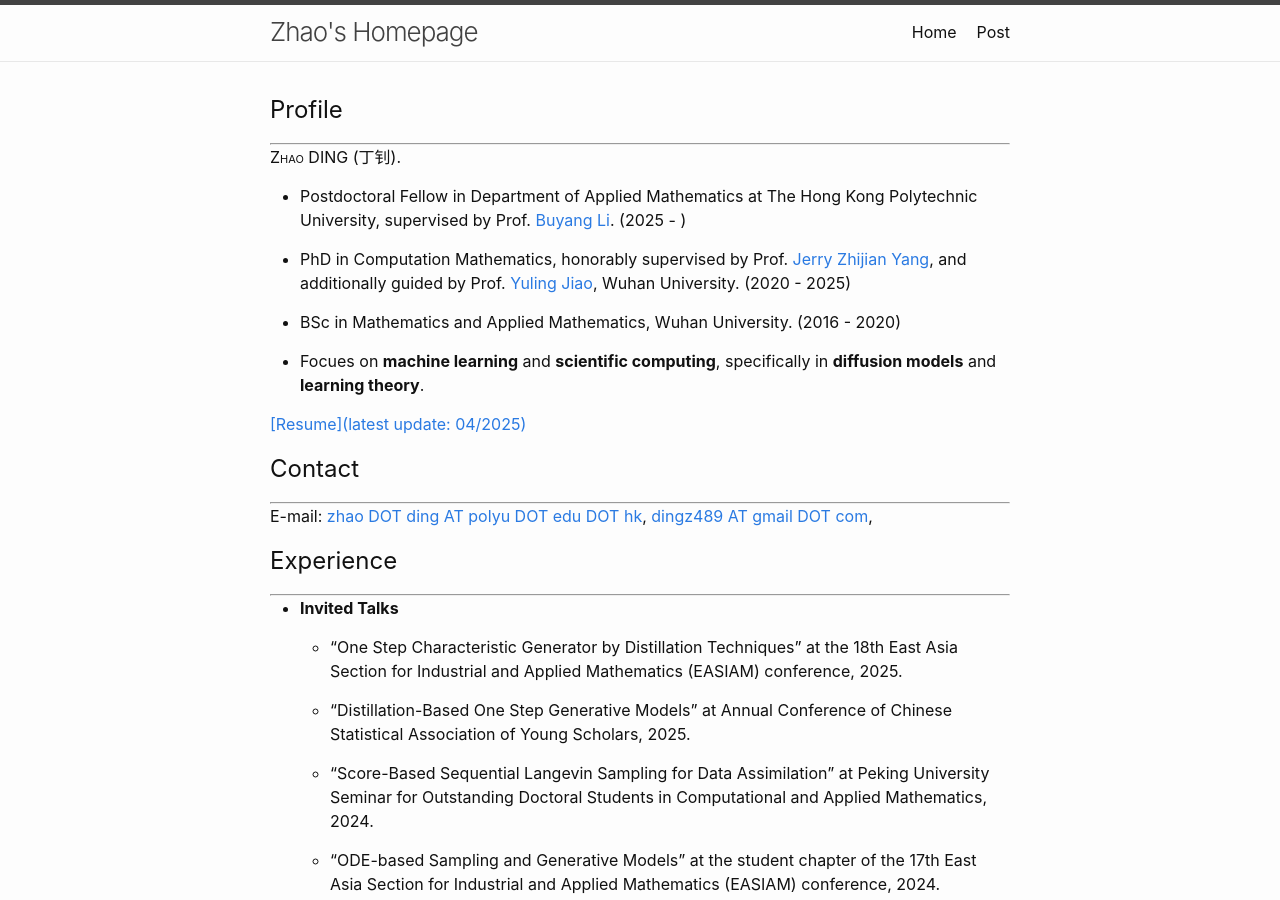
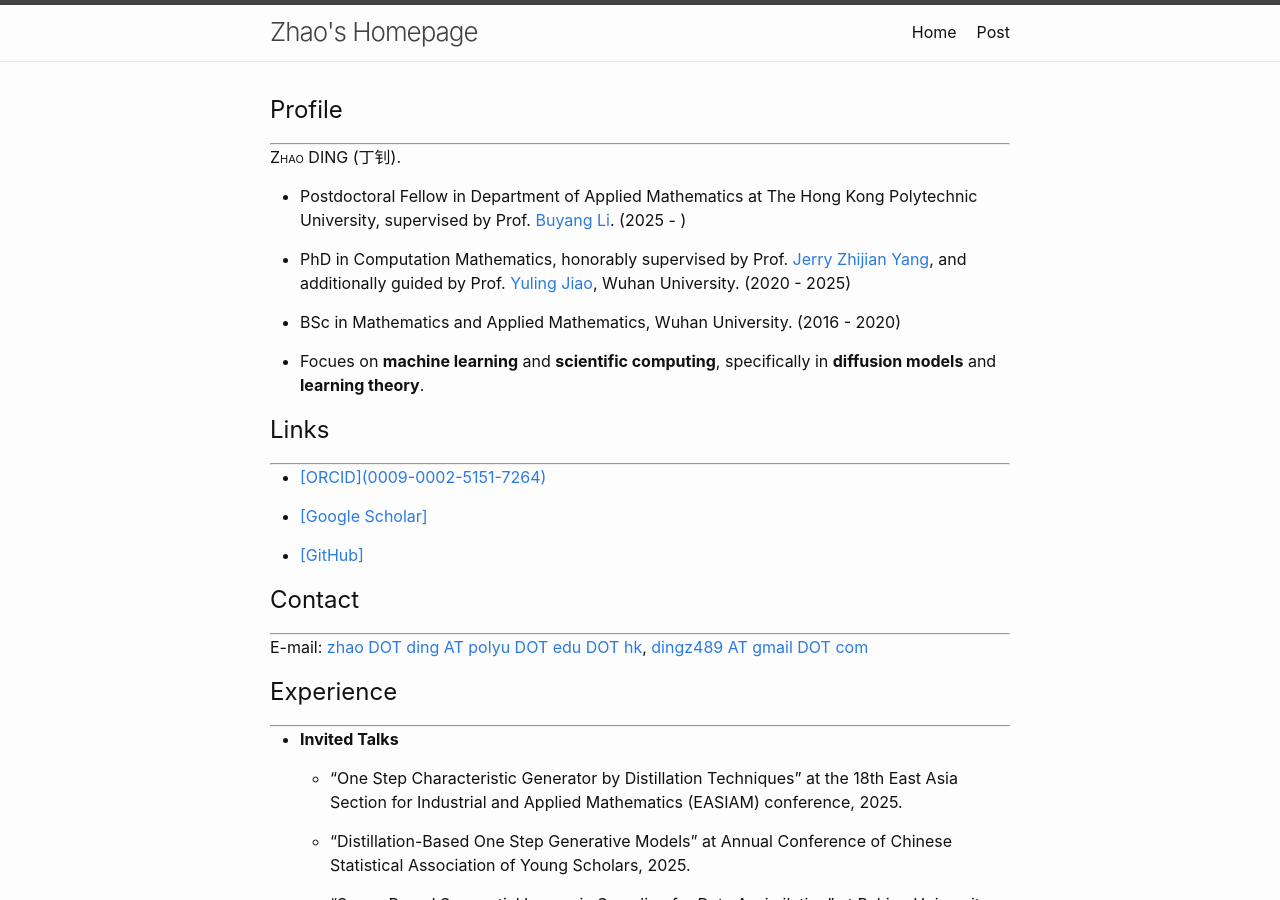
Before and after one commit to burning489/burning489.github.io, a Jekyll site: the page built from index.md, in a window 1280 px wide and 900 px high. Built offline with Jekyll 4.4.1, drawn with Linux system fonts in a browser that asks for light colours.

Commit message:
update(index): add ORCID, Google Scholar, and GitHub repo page

```diff
--- a/index.md
+++ b/index.md
@@ -18,13 +18,18 @@ title: Home
 
 - Focues on **machine learning** and **scientific computing**, specifically in **diffusion models** and **learning theory**.
 
-[[Resume](latest update: 04/2025)](assets/resume/resume_en.pdf)
+## Links
+---
+- [[ORCID](0009-0002-5151-7264)](https://orcid.org/0009-0002-5151-7264)
+
+- [[Google Scholar]](https://scholar.google.com/citations?hl=en&user=Tcf62aIAAAAJ)
+
+- [[GitHub]](https://github.com/burning489)
 
 ## Contact
 ---
-E-mail: [zhao DOT ding AT polyu DOT edu DOT hk](mailto:zhao.ding@polyu.edu.hk), [dingz489 AT gmail DOT com](mailto:dingz489@gmail.com),
+E-mail: [zhao DOT ding AT polyu DOT edu DOT hk](mailto:zhao.ding@polyu.edu.hk), [dingz489 AT gmail DOT com](mailto:dingz489@gmail.com)
 
-<!-- Phone: +86 157 2701 5212 -->
 
 <!-- ## Recent Work
 ---
```
